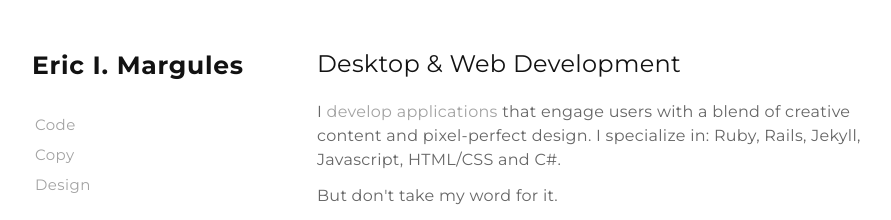
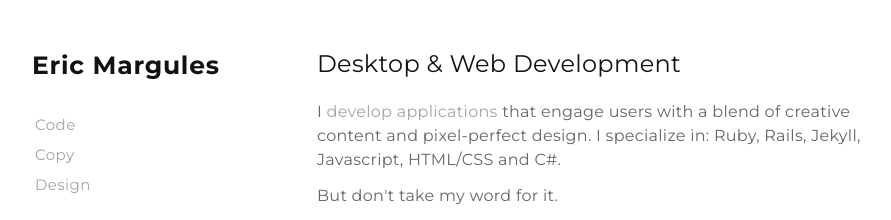
Before and after one commit to ericmargules/ericmargul.es, a Jekyll site: the page built from index.html, in a window 1280 px wide. Shown: the top 220 px of the page, without its empty margins (158-1049 px from the left). Built offline with Jekyll 4.4.1, drawn with Linux system fonts in a browser that asks for light colours; nearby versions of some CDN libraries.

```diff
--- a/_config.yml
+++ b/_config.yml
@@ -6,7 +6,7 @@
 # 'jekyll serve'. If you change this file, please restart the server process.
 
 # Site settings
-title: Eric I. Margules
+title: Eric Margules
 email: eric.i.margules@gmail.com
 description: 'Desktop and web developer specializing in Ruby, Rails, JavaScript, and other technologies that take applications from "oh" to "woah!'
 baseurl: ""
```
